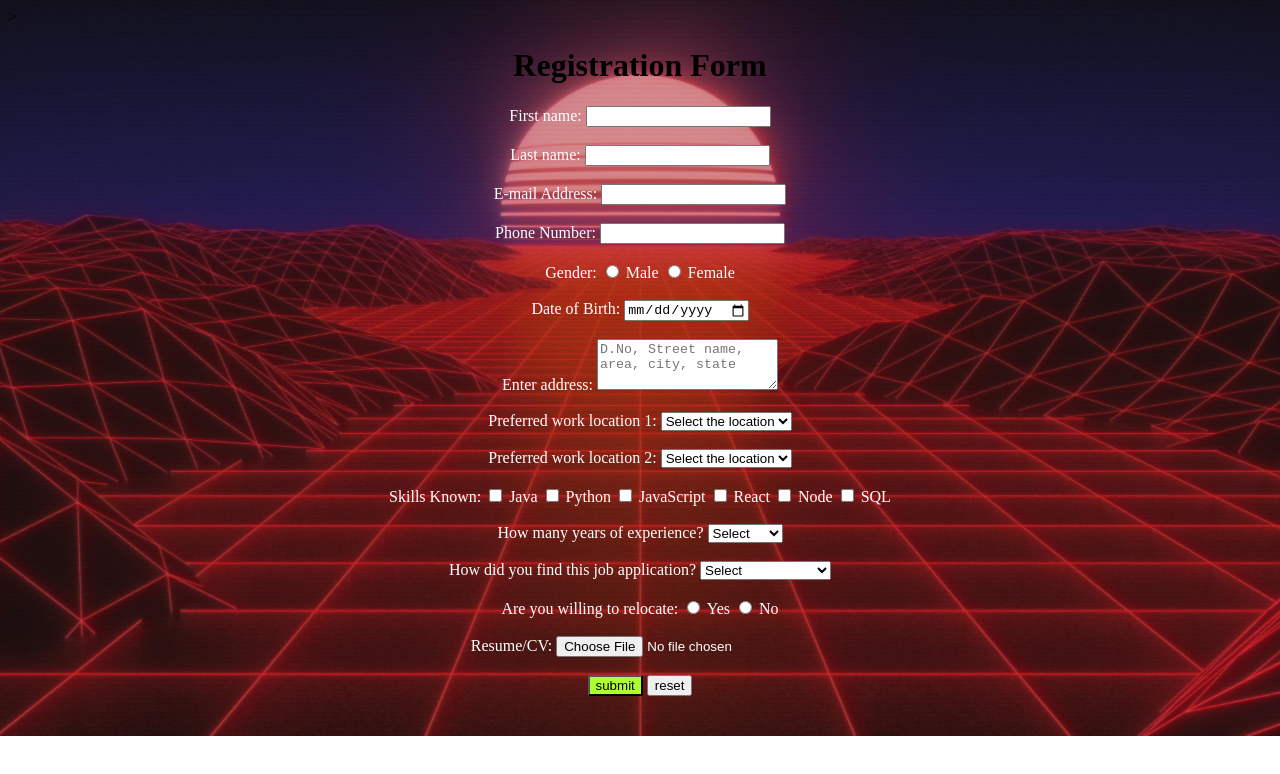
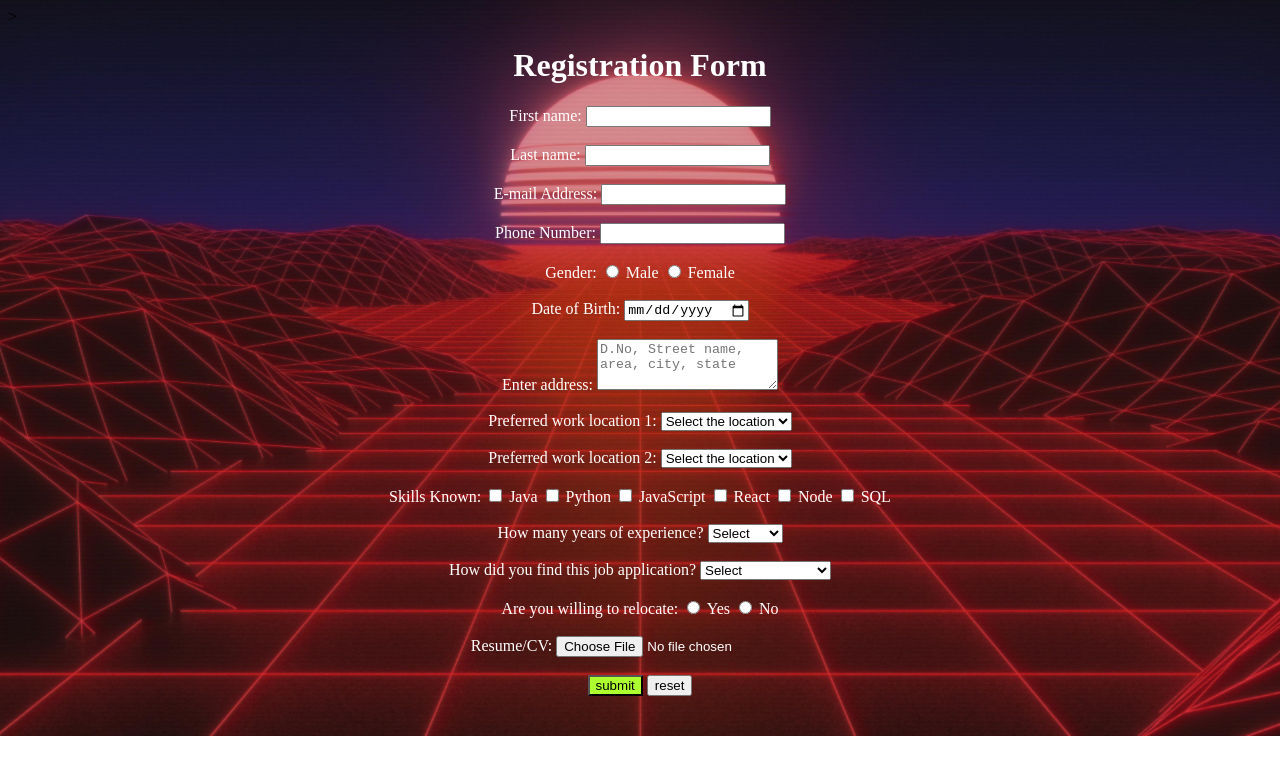
Before and after one commit to TarunAbhishek/10kcoders, a plain HTML site: page Day9/index.html in a window 1280 px wide. Drawn offline with Linux system fonts and the light colour scheme.

Commit message:
Update index.html

```diff
--- a/Day9/index.html
+++ b/Day9/index.html
@@ -8,7 +8,7 @@
 </head>
 <body style="background: url('./wp4996071-black-aesthetic-glitch-wallpapers.jpg') no-repeat center center; background-size: cover;">>
     <center>
-        <h1 style="color: black;">Registration Form</h1>
+        <h1 style="color: white;">Registration Form</h1>
         <font color="white">
         <div>
         <form action="">
```
